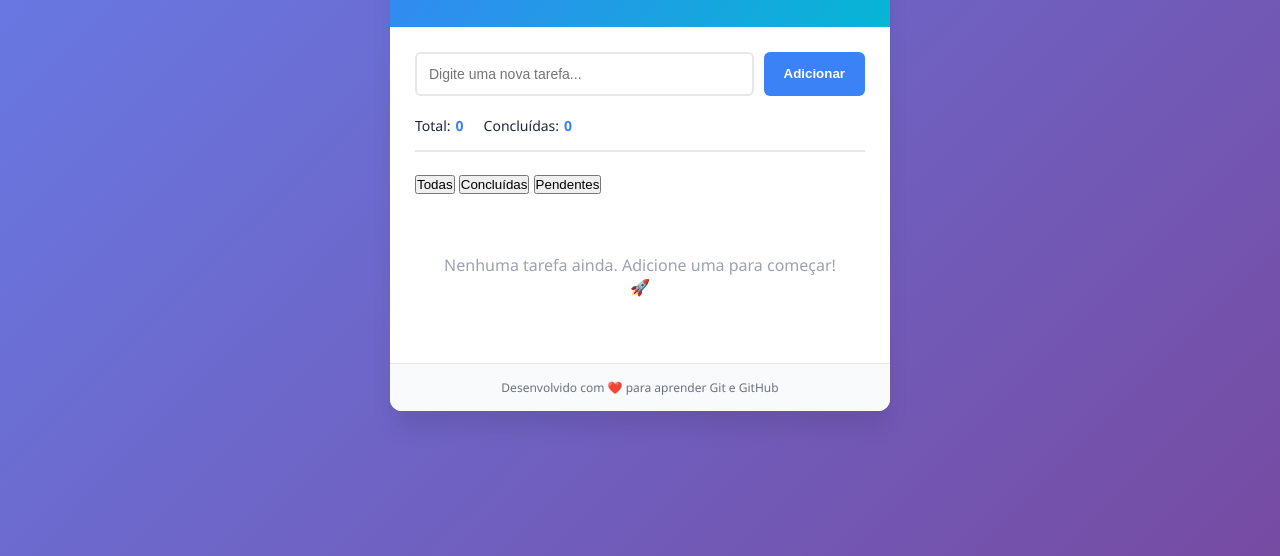
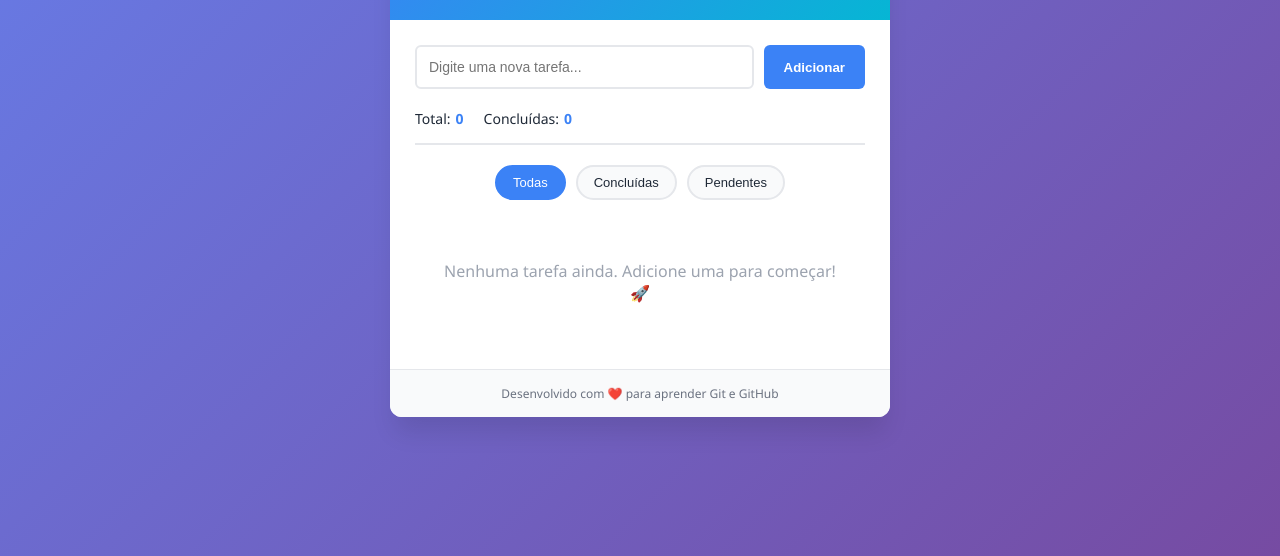
Before and after one commit to rubackluna/gerenciador-tarefas, a plain HTML site: page index.html in a window 1280 px wide. Shown: the part 244-800 px from the top of the page. Drawn offline with Linux system fonts and the light colour scheme.

Commit message:
feat: estiliza botões de filtro com estados

```diff
--- a/style.css
+++ b/style.css
@@ -235,3 +235,31 @@ footer {
     }
 }
 }
+
+.filtros {
+    display: flex;
+    gap: 10px;
+    margin-bottom: 15px;
+    justify-content: center;
+}
+
+.btn-filtro {
+    padding: 8px 16px;
+    background: var(--cor-fundo);
+    color: var(--cor-texto);
+    border: 2px solid var(--cor-borda);
+    border-radius: 20px;
+    cursor: pointer;
+    font-size: 13px;
+    transition: all 0.3s;
+}
+
+.btn-filtro.ativo {
+    background: var(--cor-primaria);
+    color: white;
+    border-color: var(--cor-primaria);
+}
+
+.btn-filtro:hover {
+    border-color: var(--cor-primaria);
+}
```
